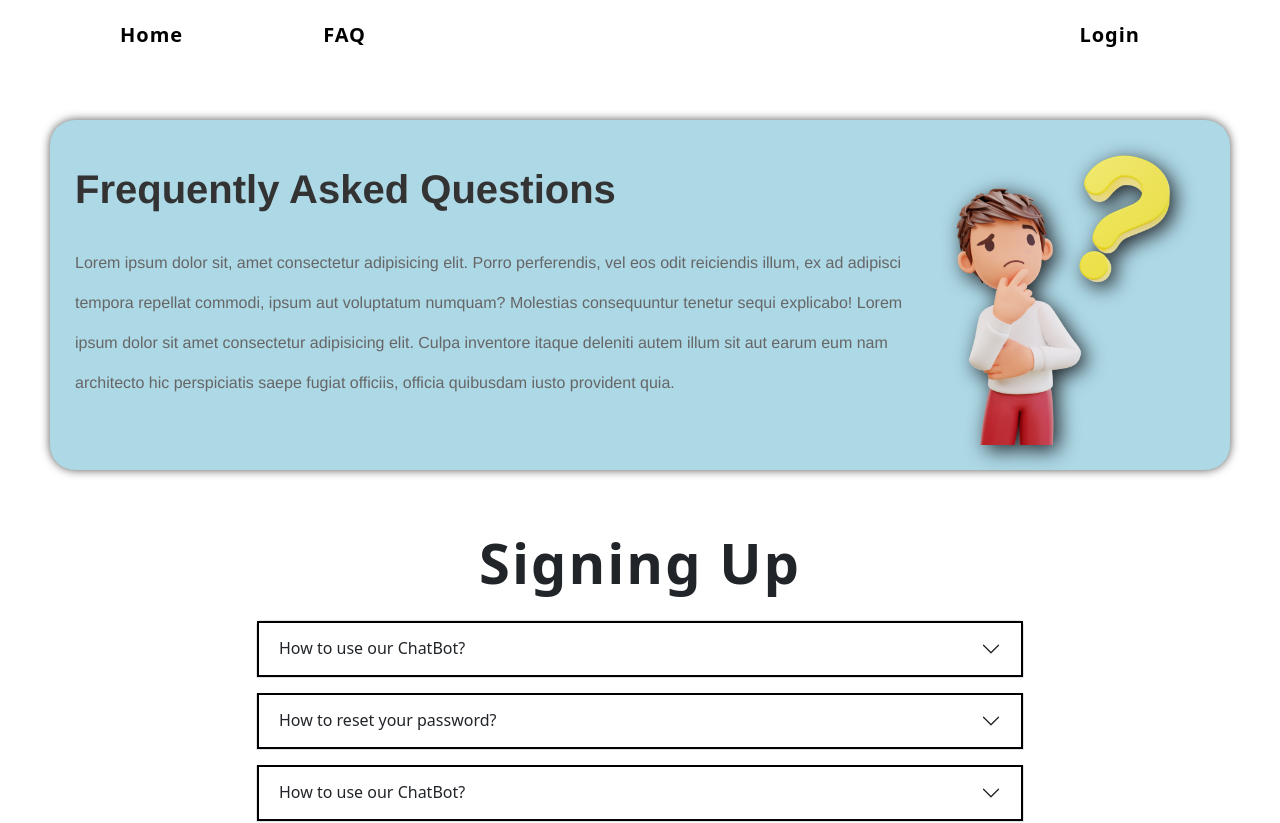
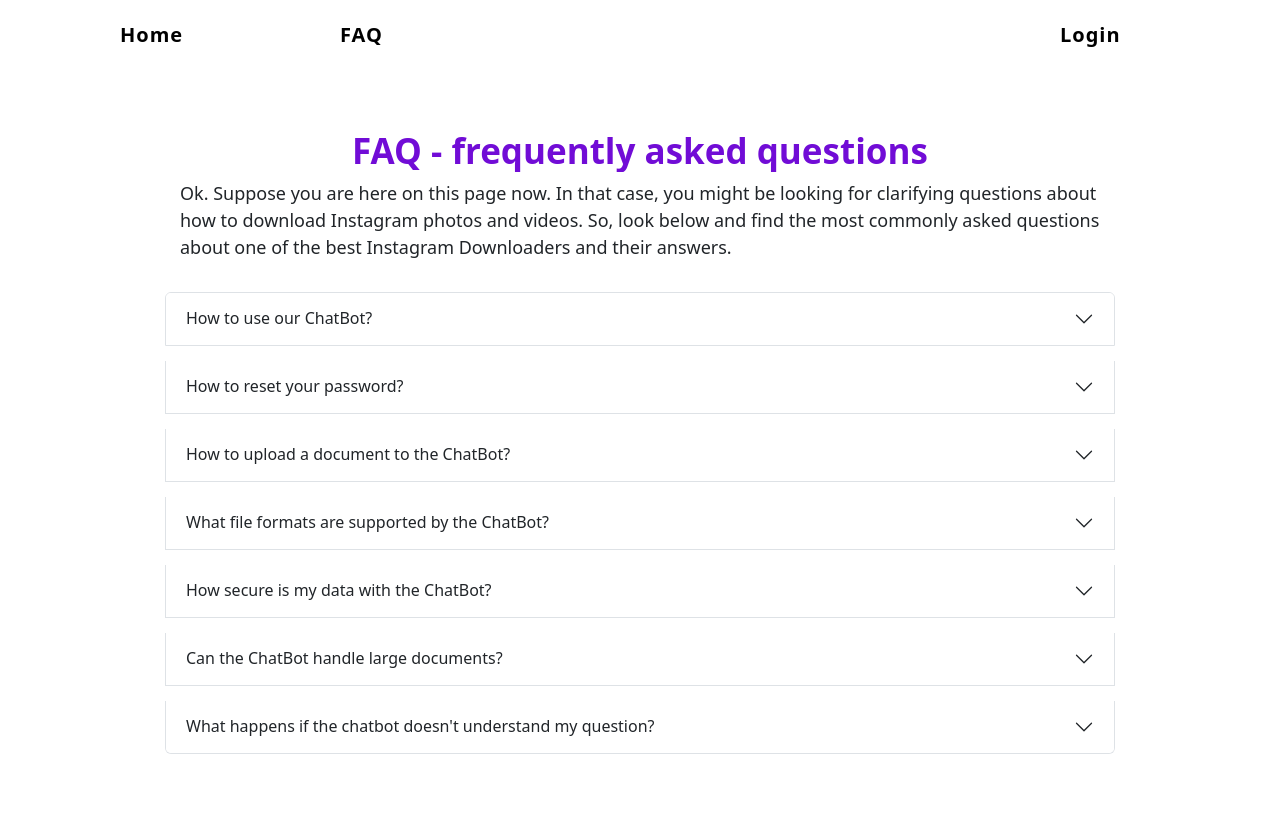
Before and after one commit to KompallyAkhil/ChatWithPDF, a React (Create React App) app in the folder frontend/: page /About in a window 1280 px wide. Shown: the top 823 px of the page. After the commit the page ends 800 px from the top, so only its background shows below. Built offline with nearby package versions, Linux system fonts and the light colour scheme.

Commit message:
Changes in frontend Majorly

```diff
--- a/frontend/src/Components/Navigation.module.css
+++ b/frontend/src/Components/Navigation.module.css
@@ -12,15 +12,19 @@
     font-weight: bolder;
     letter-spacing: 1px;
     margin: 0 60px ;
+    width: 100px;
     padding: 0;
+
 }
 .nav a{
     text-decoration: none;
     color: black;
     font-weight: bold;
+    font-size: 20px;
 }
 .nav ul li{
     margin-right: 20px;
+
 }
 .nav .right{
     margin-left: auto;
--- /dev/null
+++ b/frontend/src/Pages/About.css
@@ -0,0 +1,25 @@
+
+.faq-main-container{
+    display: flex;
+    justify-content: center;
+    align-items: center;
+    flex-direction: column;
+    margin-top: 45px;
+
+}
+.faq-container{
+    max-width: 950px;
+    padding: 15px;
+}
+.faq-container h1{
+    text-align: center;
+    font-size: 35px;
+    font-weight: 700;
+    background: #710cd6;
+    -webkit-background-clip: text;
+    -webkit-text-fill-color: transparent;
+}
+.faq-container p {
+    font-size: 18px;
+    font-weight: 400;
+}
--- a/frontend/src/Pages/About.jsx
+++ b/frontend/src/Pages/About.jsx
@@ -1,19 +1,23 @@
-import about from "./About.module.css";
+import "./About.css";
 import Details from "./Details.jsx";
-import image from "./image.webp"
+
 const About = () => {
-    return (
-        <>
-            <div className={about.abtcontainer}>
-                <div className={about.innercontainer}>
-                    <h1>Frequently Asked Questions</h1>
-                    <p>Lorem ipsum dolor sit, amet consectetur adipisicing elit. Porro perferendis, vel eos odit reiciendis illum, ex ad adipisci tempora repellat commodi, ipsum aut voluptatum numquam? Molestias consequuntur tenetur sequi explicabo! Lorem ipsum dolor sit amet consectetur adipisicing elit. Culpa inventore itaque deleniti autem illum sit aut earum eum nam architecto hic perspiciatis saepe fugiat officiis, officia quibusdam iusto provident quia.</p>
-                </div>
-                <img className={about.image} src={image}></img>
-            </div>
-            <p className={about.para}>Signing Up</p>
-            <Details/>
-        </>
-    )
-}
-export default About
+  return (
+    <>
+      <div className="faq-main-container">
+        <div className="faq-container">
+          <h1>FAQ - frequently asked questions</h1>
+          <p>
+            Ok. Suppose you are here on this page now. In that case, you might
+            be looking for clarifying questions about how to download Instagram
+            photos and videos. So, look below and find the most commonly asked
+            questions about one of the best Instagram Downloaders and their
+            answers.
+          </p>
+        </div>
+      </div>
+      <Details />
+    </>
+  );
+};
+export default About;
--- a/frontend/src/Pages/About.module.css
+++ /dev/null
@@ -1,40 +0,0 @@
-
-.abtcontainer{
-    height: 350px;
-    width: auto;
-    background-color:  lightblue ;
-    padding: 25px;
-    margin: 50px;
-    display: flex;
-    border-radius: 25px;
-    box-shadow: 0 0 10px rgba(0, 0, 0, 0.67);
-}
-.image{
-    object-fit: contain;
-    height:auto;
-    margin-left: auto;
-    max-width: 100%;
-    filter:  drop-shadow(5px 5px 10px);
-}
-.innercontainer{
-    font-family: 'Franklin Gothic Medium', 'Arial Narrow', Arial, sans-serif;
-}
-.innercontainer h1 {
-    font-size: 2.5rem;
-    font-weight: bold;
-    padding-top: 20px;
-    color: #333;
-}
-.innercontainer p {
-    font-size: 1rem;
-    line-height: 2.5;
-    bottom: 0;
-    color: #666;
-    margin-top: 30px;
-}
-.para{
-    font-size: 3.5rem;
-    font-weight: bolder;
-    letter-spacing: 2px;
-    text-align: center;
-}
--- a/frontend/src/Pages/Details.jsx
+++ b/frontend/src/Pages/Details.jsx
@@ -6,7 +6,7 @@ const Details = () => {
     <Accordion defaultActiveKey="0">
       <div className='questions'>
         {Questions.map((items) => (
-          <Accordion.Item style={{fontWeight:"bold"}} eventKey={items.id} key={items.eventKey}>
+          <Accordion.Item eventKey={items.id} key={items.eventKey}>
             <Accordion.Header className='dt-heading'>{items.question}</Accordion.Header>
             <Accordion.Body className='dt-headings'>{items.answer}</Accordion.Body>
           </Accordion.Item>
--- a/frontend/src/Pages/Home.jsx
+++ b/frontend/src/Pages/Home.jsx
@@ -1,5 +1,7 @@
 import home from "./Home.module.css";
 import { Link } from "react-router-dom";
+import Timeline from "./Timeline";
+import image from "./homeimage.webp"
 const Home = () => {
     return (
         <>
@@ -16,13 +18,17 @@ const Home = () => {
                     </div>
                     <div className={home.imageContainer}>
                         <img
-                            src="https://wisetechinformatics.com/wp-content/uploads/2020/10/About-Us-01-2.svg"
+                            src={image}
                             alt="Chatbot Illustration"
                             className={home.image}
                         />
                     </div>
                 </div>
             </div>
+            <div className={home.timelineContainer}>
+                <p className={home.timelineHeading}>How to use Our ChatBot ?</p>
+                <Timeline/>
+            </div>
         </>
     );
 };
--- a/frontend/src/Pages/Login.css
+++ b/frontend/src/Pages/Login.css
@@ -12,7 +12,7 @@
     margin-top: 20px;
 }
 .questions {
-    width: 60%;
+    width: 950px;
     margin: 0 auto;
     display: grid;
     gap: 15px;
@@ -26,12 +26,11 @@
     font-weight: bolder;
 }
 .dt-heading{
-    border: 2px solid black;
-    font-weight: 500;
+    font-size: 25px;
+    font-weight: bolder;
 }
 .dt-headings{
     border-top: none;
-    border: 2px solid black;
     font-weight: 500;
 }
 .inputs {
--- a/frontend/src/Pages/Questions.js
+++ b/frontend/src/Pages/Questions.js
@@ -1,33 +1,40 @@
 const Questions = [
     {
-        "id":1,
+        "id": 1,
         "question": "How to use our ChatBot?",
-        "answer": "Lorem, ipsum dolor sit amet consectetur adipisicing elit. Cupiditate dolor quis dignissimos sed, nemo sit eius labore provident doloribus? Fugit, dolor. Voluptas quibusdam a consectetur odit, aliquam sunt magni perferendis."
+        "answer": "Our chatbot is designed to assist with various tasks. Simply type your question or command into the chat interface, and the bot will provide relevant answers based on the content you've uploaded or the service you're using."
     },
     {
-        "id":2,
+        "id": 2,
         "question": "How to reset your password?",
-        "answer": "You can reset your password by clicking on the 'Forgot password' link on the login page and following the instructions."
+        "answer": "You can reset your password by clicking on the 'Forgot password' link on the login page. Follow the instructions in the email you receive to securely update your password."
     },
     {
-        "id":3,
-        "question": "How to use our ChatBot?",
-        "answer": "Lorem, ipsum dolor sit amet consectetur adipisicing elit. Cupiditate dolor quis dignissimos sed, nemo sit eius labore provident doloribus? Fugit, dolor. Voluptas quibusdam a consectetur odit, aliquam sunt magni perferendis."
+        "id": 3,
+        "question": "How to upload a document to the ChatBot?",
+        "answer": "To upload a document, click the 'Upload' button on the chatbot interface, select the PDF or other supported file formats, and wait for the upload to complete before asking your question."
     },
     {
-        "id":4,
-        "question": "How to reset your password?",
-        "answer": "You can reset your password by clicking on the 'Forgot password' link on the login page and following the instructions."
+        "id": 4,
+        "question": "What file formats are supported by the ChatBot?",
+        "answer": "The chatbot currently supports PDF files. Make sure your document is in the correct format before uploading to ensure accurate responses."
     },
     {
-        "id":5,
-        "question": "How to use our ChatBot?",
-        "answer": "Lorem, ipsum dolor sit amet consectetur adipisicing elit. Cupiditate dolor quis dignissimos sed, nemo sit eius labore provident doloribus? Fugit, dolor. Voluptas quibusdam a consectetur odit, aliquam sunt magni perferendis."
+        "id": 5,
+        "question": "How secure is my data with the ChatBot?",
+        "answer": "All data processed by our chatbot is securely handled. Uploaded documents are stored temporarily and deleted after the session is closed. We prioritize user privacy and data security."
     },
     {
-        "id":6,
-        "question": "How to reset your password?",
-        "answer": "You can reset your password by clicking on the 'Forgot password' link on the login page and following the instructions."
+        "id": 6,
+        "question": "Can the ChatBot handle large documents?",
+        "answer": "Yes, the chatbot can process large documents; however, performance may vary based on file size. We recommend keeping documents under 20MB for optimal performance."
     },
-]
-export default Questions
+    {
+        "id": 7,
+        "question": "What happens if the chatbot doesn't understand my question?",
+        "answer": "If the chatbot cannot comprehend your question, it will prompt you for clarification or suggest possible related answers. Please try rephrasing your query for better results."
+    },
+
+];
+
+export default Questions;
--- /dev/null
+++ b/frontend/src/Pages/Timeline.css
@@ -0,0 +1,129 @@
+.timeline{
+    position:  relative;
+    max-width: 850px;
+}
+.timeline-container{
+    position: relative;
+    width: 50%;
+    box-sizing: border-box;
+}
+.text-box{
+    position: relative;
+    padding: 20px 30px;
+    font-size: 15px;
+    border-radius: 8px;
+    box-shadow: 0 2px 10px rgba(0, 0, 0, 0.1);
+}
+.left-container{
+    padding-right: 20px;
+}
+.right-container{
+    padding-left: 20px;
+    left: 50%;
+}
+.steps{
+    height: 50px;
+    width: 50px;
+    border-radius: 50%;
+    justify-content: center;
+    align-items: center;
+    display: flex;
+    color: white;
+    background-color: #db2777;
+}
+.timeline-container h1{
+    position: absolute;
+    width: 40px;
+    border-radius: 50%;
+    right: -20px;
+    top: 32px;
+    z-index: 10;
+}
+.right-container h1{
+    left: -20px;
+}
+.timeline::after{
+    content: '';
+    position: absolute;
+    width: 6px;
+    height: 100%;
+    background: linear-gradient(45deg, #2563eb, #db2777 50%, #dc2626);
+    top: 0;
+    left: 50%;
+    margin-left: -2px;
+    animation: moveline 3s linear forwards;
+}
+@keyframes moveline {
+    0%{
+        height: 0;
+    }
+    100%{
+        height: 100%;
+    }
+}
+.text-box h2{
+    font-size: 30px;
+    font-family: 'Gill Sans', 'Gill Sans MT', Calibri, 'Trebuchet MS', sans-serif;
+    font-weight: 600;
+}
+.text-box p{
+    font-size: 20px;
+    font-family: 'Gill Sans', 'Gill Sans MT', Calibri, 'Trebuchet MS', sans-serif;
+    font-weight: 500;
+}
+@media (max-width: 768px) {
+    .timeline-container {
+        width: 100%;
+        padding: 15px;
+    }
+
+    .left-container, .right-container {
+        left: 0;
+        text-align: left;
+        padding: 0;
+    }
+
+    .timeline::after {
+        left: 25px;
+    }
+
+    .text-box h2 {
+        font-size: 26px;
+    }
+
+    .text-box p {
+        font-size: 18px;
+    }
+
+    .steps {
+        width: 40px;
+        height: 40px;
+        font-size: 18px;
+    }
+}
+
+/* Mobile View */
+@media (max-width: 480px) {
+    .timeline-container {
+        padding: 10px;
+    }
+
+    .timeline::after {
+        left: 20px;
+        width: 4px;
+    }
+
+    .text-box h2 {
+        font-size: 22px;
+    }
+
+    .text-box p {
+        font-size: 16px;
+    }
+
+    .steps {
+        width: 35px;
+        height: 35px;
+        font-size: 16px;
+    }
+}
--- /dev/null
+++ b/frontend/src/Pages/Timeline.jsx
@@ -0,0 +1,31 @@
+import "./Timeline.css"
+const Timeline = () => {
+    return (
+        <>
+            <div className="timeline" >
+                <div className="timeline-container left-container">
+                    <h1 className="steps">1</h1>
+                    <div className="text-box">
+                        <h2>Upload the PDF</h2>
+                        <p>To start, click the upload button and select the PDF file from which you want to retrieve answers. The chatbot will analyze the document.</p>
+                    </div>
+                </div>
+                <div className="timeline-container right-container">
+                    <h1 className="steps">2</h1>
+                    <div className="text-box">
+                        <h2>Ask a Question</h2>
+                        <p>Once the PDF is uploaded, enter your question in the input field. The chatbot will process the document and extract relevant information.</p>
+                    </div>
+                </div>
+                <div className="timeline-container left-container">
+                    <h1 className="steps">3</h1>
+                    <div className="text-box">
+                        <h2>Receive Answers</h2>
+                        <p>After processing, the chatbot will provide an accurate answer based on the content of the uploaded PDF. You can repeat the process for more questions.</p>
+                    </div>
+                </div>
+            </div>
+        </>
+    )
+}
+export default Timeline
```
Also changed, not shown: frontend/src/Pages/Home.module.css (+18 -13 lines), frontend/src/Pages/homeimage.webp (added), frontend/src/Pages/image.webp (deleted).
